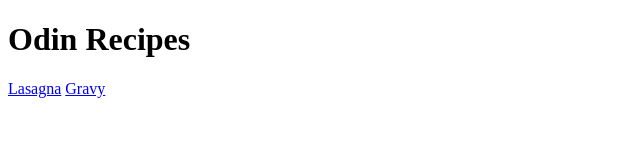
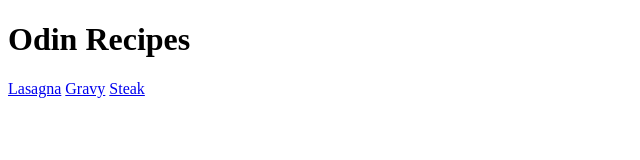
Before and after one commit to LeviRiley/odin-recipes, a plain HTML site: page index.html in a window 1280 px wide. Shown: the full height of the page, 0-640 px from the left. Drawn offline with Linux system fonts and the light colour scheme.

Commit message:
added steak page

```diff
--- a/index.html
+++ b/index.html
@@ -9,6 +9,7 @@
     <h1>Odin Recipes</h1>
     <a href="recipes/lasagna.html">Lasagna</a>
     <a href="recipes/gravy.html">Gravy</a>
+    <a href="recipes/steak.html">Steak</a>
 
 </body>
 </html>
```
